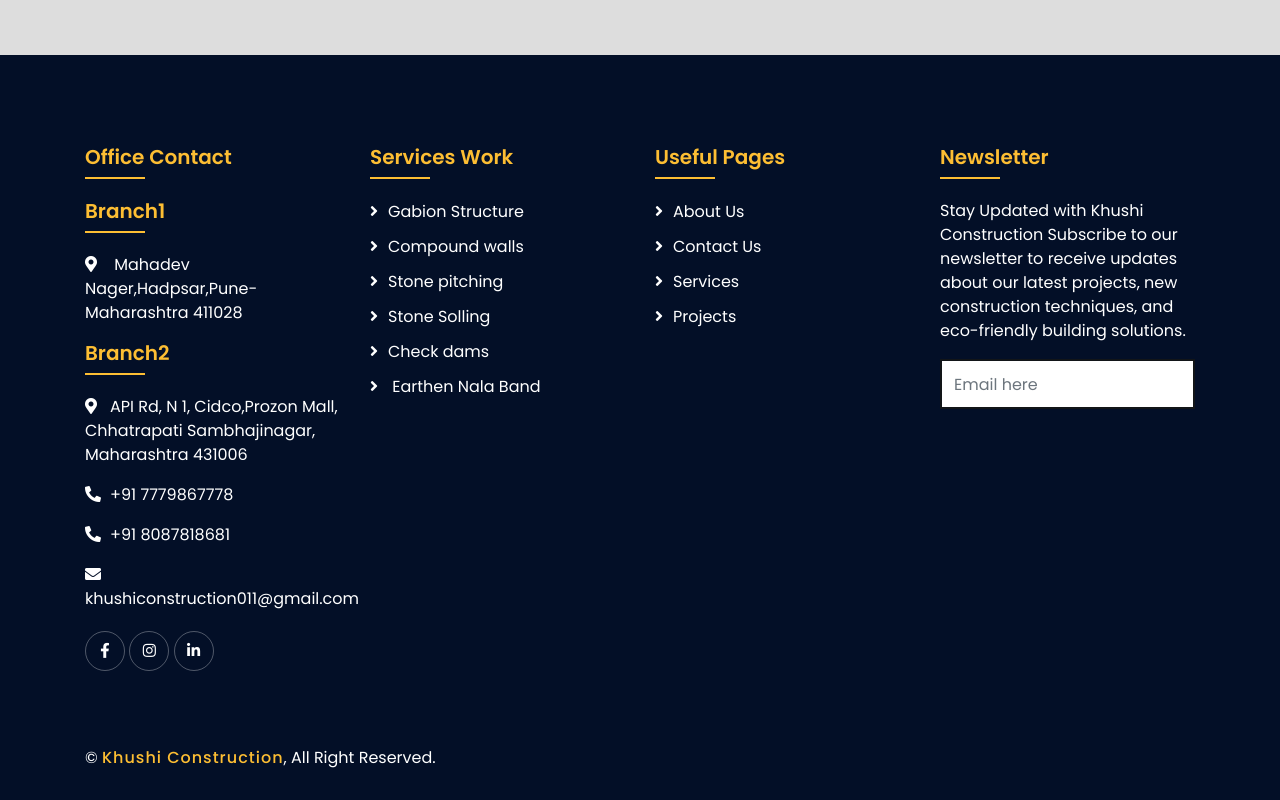
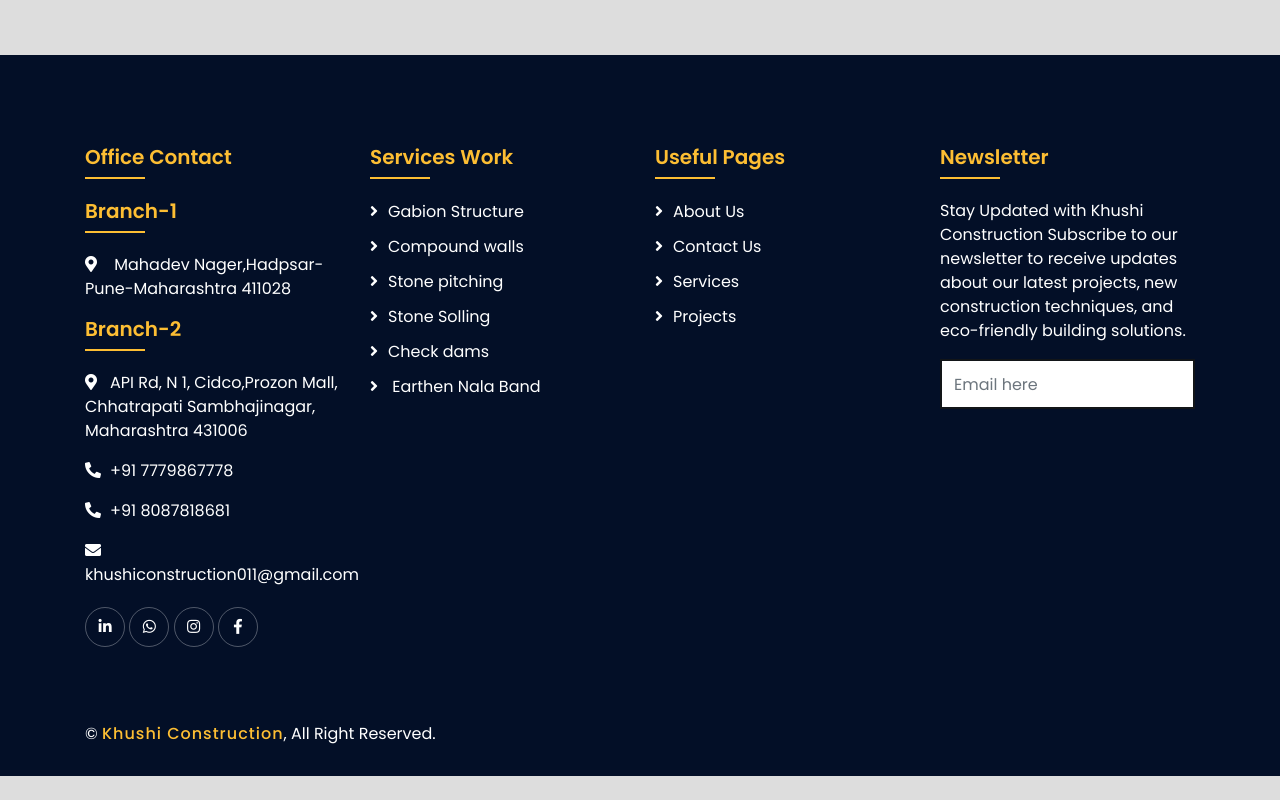
Before and after one commit to satishjadhav777/khushiconstruction01, a plain HTML site: page index.html in a window 1280 px wide. Shown: the part 3692-4492 px from the top of the page. After the commit the page ends 4468 px from the top, so only its background shows below. Drawn offline with nearby package versions, Linux system fonts and the light colour scheme.

Commit message:
Update index.html

```diff
--- a/index.html
+++ b/index.html
@@ -819,19 +819,22 @@
                         <div class="col-md-6 col-lg-3">
                             <div class="footer-contact">
                                 <h2>Office Contact</h2>
-                                <h2>Branch1</h2>
-                                <p><i class="fa fa-map-marker-alt"></i> Mahadev Nager,Hadpsar,Pune-Maharashtra 411028</p>
-                                <h2>Branch2</h2>
+                                <h2>Branch-1</h2>
+                                <p><i class="fa fa-map-marker-alt"></i> Mahadev Nager,Hadpsar-Pune-Maharashtra 411028</p>
+                                <h2>Branch-2</h2>
                                 <p><i class="fa fa-map-marker-alt"></i>API Rd, N 1, Cidco,Prozon Mall, Chhatrapati Sambhajinagar, Maharashtra 431006</p>
                                 <p><i class="fa fa-phone-alt"></i>+91 7779867778</p>
                                 <p><i class="fa fa-phone-alt"></i>+91 8087818681</p>
                                 <p><i class="fa fa-envelope"></i>khushiconstruction011@gmail.com</p>
                                 <div class="footer-social">
                                     <!-- <a href=""><i class="fab fa-twitter"></i></a> -->
+                                    <a href="https://www.linkedin.com/in/khushi-construction-0ab5643a1" target="_blank"><i class="fab fa-linkedin-in"></i></a>
+                                    <!-- <a href=""><i class="fab fa-youtube"></i></a> -->
+                                    <a href="https://wa.me/91-7779867778" target="_blank">
+                                      <i class="fab fa-whatsapp"></i>
+                                        </a>
+                                            <a href="https://www.instagram.com/khushi_construction_01?igsh=MTR1OTg3dWVnanF6ag=="><i class="fab fa-instagram"></i></a>
                                     <a href="https://www.facebook.com/share/158qpMQS2Zh/"><i class="fab fa-facebook-f"></i></a>
-                                    <!-- <a href=""><i class="fab fa-youtube"></i></a> -->
-                                    <a href="https://www.instagram.com/khushi_construction_01?igsh=MTR1OTg3dWVnanF6ag=="><i class="fab fa-instagram"></i></a>
-                                    <a href="https://www.linkedin.com/in/khushi-construction-0ab5643a1" target="_blank"><i class="fab fa-linkedin-in"></i></a>
                                 </div>
                             </div>
                         </div>
```
